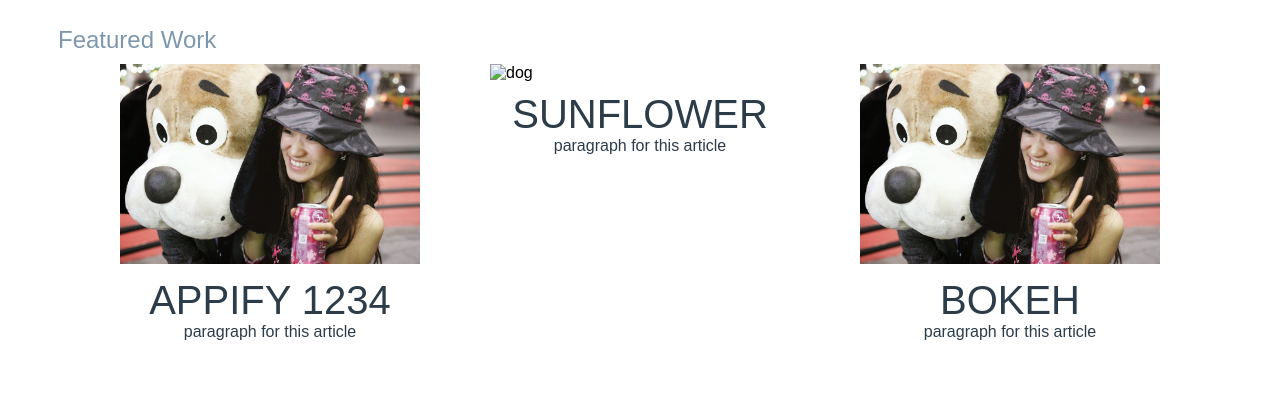
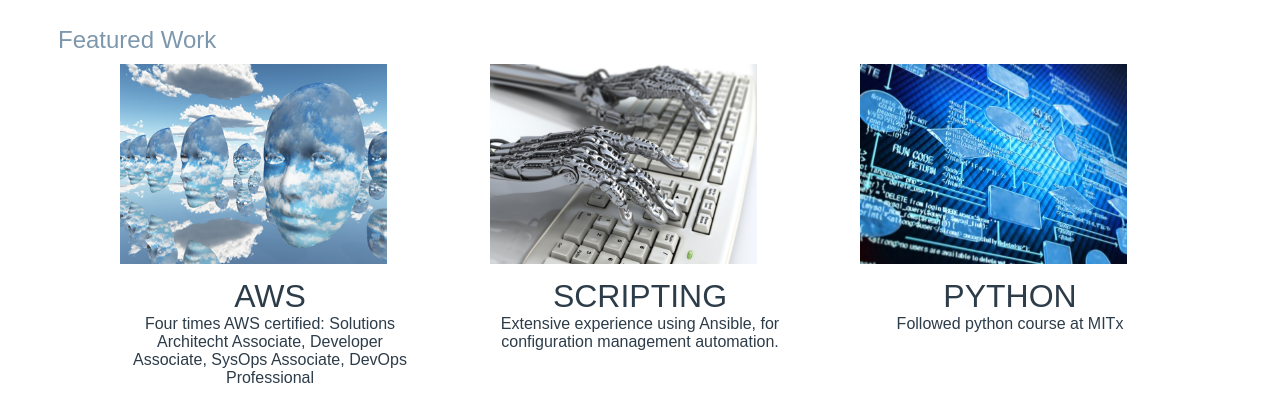
Before and after one commit to ronaldvanderrest/portfolio, a plain HTML site: page index.html in a window 1280 px wide. Shown: the part 439-850 px from the top of the page. Before the commit the page ends 804 px from the top, so only its background shows below. Drawn offline with Linux system fonts and the light colour scheme.

Commit message:
change pictures ans resize some fonts

```diff
--- a/index.html
+++ b/index.html
@@ -29,27 +29,36 @@
         <h2 class="featured_work__header">Featured Work</h2>
         <div class="featured_work__articles">
           <article class="featured_work__article">
-            <img class="main_picture" src="images/dog.jpg" alt="dog">
+            <img class="article_picture" src="images/cloud.jpg" alt="cloud">
             <h2 class="featured_work__article_title">
-              APPIFY 1234
+              AWS
             </h2>
-            <p class="featured_work__paragraph">paragraph for this article</p>
+            <p class="featured_work__paragraph">
+              Four times AWS certified:
+              Solutions Architecht Associate,
+              Developer Associate,
+              SysOps Associate,
+              DevOps Professional
+            </p>
           </article>
 
         <article class="featured_work__article">
-          <img class="main_picture" src="images/ansible.png" alt="dog">
+          <img class="article_picture" src="images/automation.jpg" alt="automation">
           <h2 class="featured_work__article_title">
-            SUNFLOWER
+            SCRIPTING
           </h2>
-          <p class="featured_work__paragraph">paragraph for this article</p>
+          <p class="featured_work__paragraph">
+            Extensive experience using Ansible, for configuration management
+            automation.
+          </p>
         </article>
 
         <article class="featured_work__article">
-          <img class="main_picture" src="images/dog.jpg" alt="dog">
+          <img class="article_picture" src="images/python.jpeg" alt="python">
           <h2 class="featured_work__article_title">
-            BOKEH
+            PYTHON
           </h2>
-          <p class="featured_work__paragraph">paragraph for this article</p>
+          <p class="featured_work__paragraph">Followed python course at MITx</p>
         </article>
       </div>
     </main>
--- a/main.css
+++ b/main.css
@@ -108,7 +108,7 @@
   }
 
   .featured_work__article_title {
-    font-size: 2.5em;
+    font-size: 32px;
     font-weight: lighter;
     margin-top: 10px;
     margin-bottom: 0px;
@@ -136,6 +136,11 @@
   max-width: 100%;
 }
 
+.article_picture {
+  max-width: 100%;
+  max-height: 200px;
+}
+
 .featured_work__header {
   font-size: 1.5em;
   font-weight: lighter;
@@ -154,295 +159,3 @@
 .featured_work__article {
   width: 300px;
 }
-
-
-/*
- *
- * Top Level Navigation
- *
- */
-
-/*.nav {
-  width: 800px;
-  margin-left: auto;
-  margin-right: auto;
-}
-
-.nav__list {
-  width: 100%;
-  padding: 0;
-  margin: 0;
-}
-
-.nav__item {
-  box-sizing: border-box;
-  display: inline-block;
-  width: 24%;
-  text-align: center;
-  line-height: 24px;
-  padding: 24px;
-  text-transform: uppercase;
-}
-
-.nav a {
-  text-decoration: none;
-  color: #616161;
-}
-
-.nav a:hover {
-  text-decoration: underline;
-  color: #212121;
-}*/
-
-
-/*
- *
- * Main
- *
- */
-
-
-/*
- *
- * Content
- *
- */
-
-
-/*
- *
- * Hero
- *
- */
-
-/*.hero {
-  float: left;
-  width: 480px;
-  position: relative;
-  background-image: url("./images/dog.jpg");
-  background-size: cover;
-  height: 300px;
-}
-
-.hero article {
-  box-sizing: border-box;
-  background-color: #000;
-  background-color: rgba(0, 0, 0, 0.7);
-  position: absolute;
-  bottom: 0;
-  height: 40%;
-  width: 100%;
-  color: #fff;
-  padding: 1em;
-}*/
-
-
-/*
- *
- * Top News
- *
- */
-
-/*.top-news {
-  float: right;
-  width: 320px;
-  height: 300px;
-  border-bottom: 1px solid #E0E0E0;
-  padding: 1em;
-}
-
-.news__title {
-  font-weight: 300;
-  border-bottom: 1px solid #E0E0E0;
-  line-height: 24px;
-  font-size: 16px;
-}
-
-.top-news__item {
-  border-bottom: 1px solid #E0E0E0;
-  padding: 1em 0;
-  line-height: 19.2px;
-}
-
-.top-news__item:before {
-  content: "» ";
-}
-
-.top-news__item:last-child {
-  border-bottom: none;
-}
-
-.top-news__item a {
-  text-decoration: none;
-  color: #666;
-}
-
-.top-news__item a:hover,
-.top-news__item a:active {
-  text-decoration: underline;
-}*/
-
-
-/*
- *
- * Sport Scores
- *
- */
-
-/*.scores {
-  width: 480px;
-  float: left;
-  padding-top: 1em;
-}
-
-.scores__table {
-  width: 100%;
-  border-collapse: collapse;
-}
-
-.scores__table th,
-.scores__table td {
-  padding: 1em;
-}
-
-.scores__table th {
-  color: #fff;
-  font-weight: 300;
-  background-color: #78909C;
-}
-
-.scores__table tr:nth-child(odd) td {
-  background-color: #fff;
-}
-
-.scores__table tr:nth-child(even) td {
-  background-color: #eceff1;
-}
-
-.scores__table td.winner {
-  font-weight: bold;
-}
-
-.scores__table td:nth-child(3) {
-  text-align: right;
-}
-
-.scores__table td:nth-child(2),
-.scores__table td:nth-child(5) {
-  text-align: center;
-}*/
-
-/*
- *
- * Weather
- *
- */
-
-/*.weather {
-  float: right;
-  width: 320px;
-  padding: 1em;
-}
-
-.weather__location {
-  display: block;
-  font-weight: 300;
-  font-size: 1.5em;
-}
-
-.weather__desc {
-  display: block;
-  font-size: 1.2em;
-}
-
-.weather__today {
-  width: 60%;
-  vertical-align: middle;
-}
-
-.weather__today__image {
-  vertical-align: middle
-}
-
-.weather__today__temp {
-  font-size: 3em;
-}
-
-.weather__today__deg {
-  font-size: 2em;
-  display: inline;
-}
-
-.weather__next__item {
-  display: inline-block;
-  width: 20%;
-  text-align: center;
-}
-
-.weather__next__item span {
-  display: block;
-}
-
-.weather__next__image {
-  width: 100%;
-}*/
-
-
-/*
- *
- * Weather
- *
- */
-
-/*.recent-news {
-  clear: both;
-  padding: 1em;
-}
-
-.snippet {
-  clear: both;
-  margin: 24px 0;
-}
-
-.snippet__thumbnail {
-  width: 100px;
-  float: left;
-  margin-right: 1em;
-}
-
-.snippet__title {
-  font-weight: 500;
-}
-
-.snippet__title a {
-  text-decoration: none;
-  color: #666;
-}
-
-.snippet__title a:hover,
-.snippet__title a:active {
-  text-decoration: underline;
-}*/
-
-
-/*
- *
- * Footer
- *
- */
-
-/*footer {
-  border-top: 1px solid #E0E0E0;
-  padding: 1em;
-  width: 100%;
-}
-
-footer li {
-  display: inline-block;
-  margin: 0 1em;
-}
-
-footer a {
-  text-decoration: none;
-  color: #333;
-}*/
```
Also changed, not shown: images/automation.jpg (added), images/cloud.jpg (added), images/python.gif (added), images/python.jpeg (added), images/python.jpg (added).
